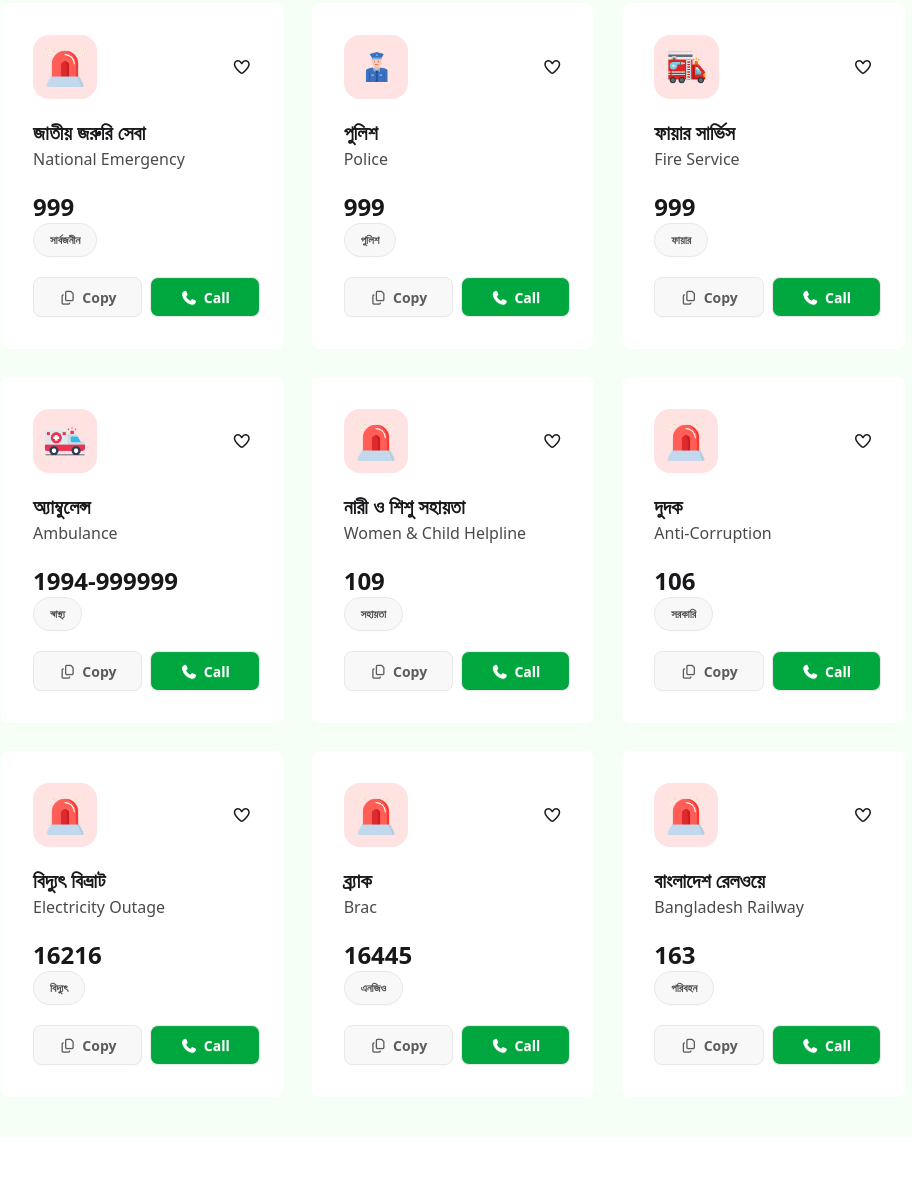
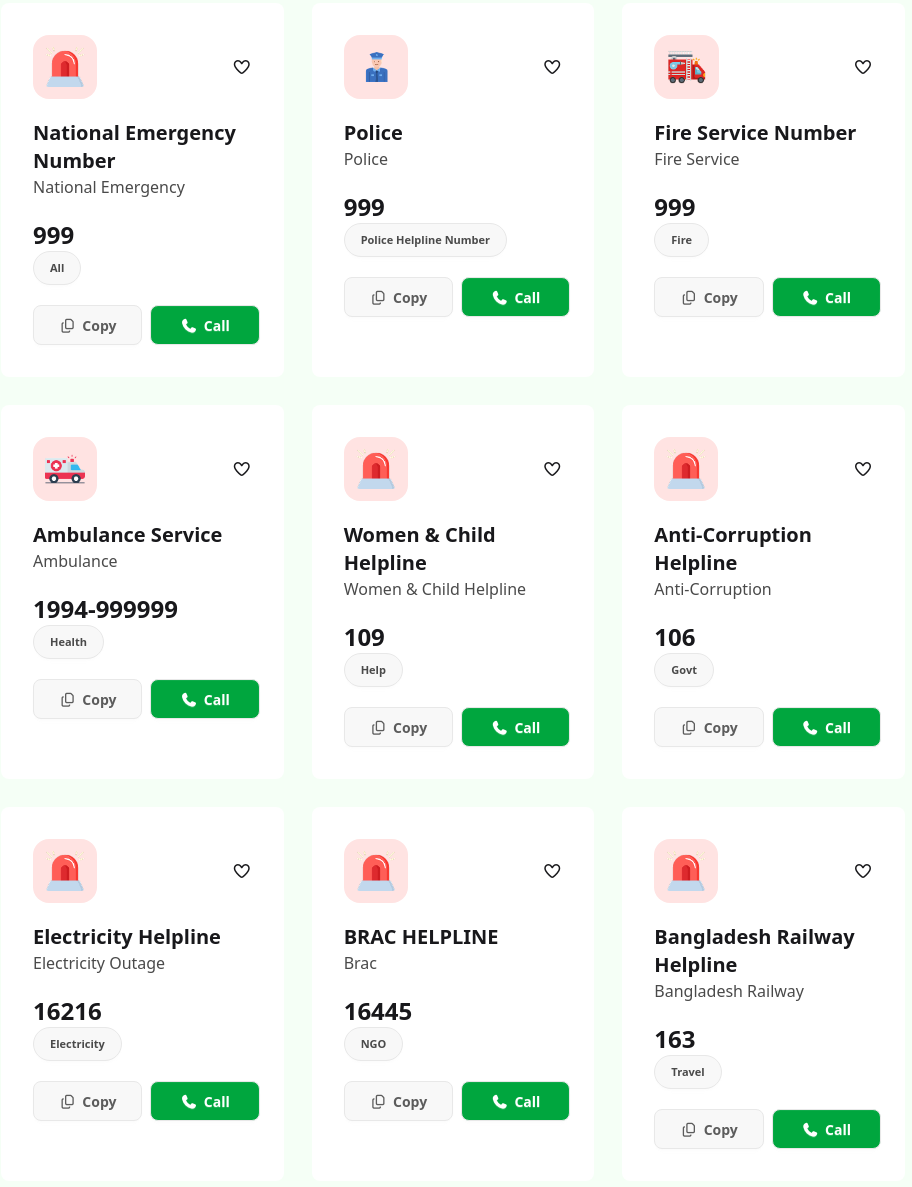
Before and after one commit to freedom7735/assignment-5, a plain HTML site: page index.html in a window 1280 px wide. Shown: the part 335-1522 px from the top of the page, without its empty margins (31-943 px from the left). Before the commit the page ends 1472 px from the top, so only its background shows below. Drawn offline with nearby package versions, Linux system fonts and the light colour scheme; a web font is replaced by a local one.

Commit message:
full recheck & update

```diff
--- a/index.html
+++ b/index.html
@@ -58,7 +58,7 @@
         class="text-white text-center bg-[linear-gradient(90deg,_#013223_0%,_#006747_50%,_#013223_100%)] py-5 px-4"
       >
         <img src="./assets/logo-dark.png" class="h-[90px] mx-auto" alt="" />
-        <h1 class="text-2xl font-bold py-3">জরুরি সেবা ডিরেক্টরি</h1>
+        <h1 class="text-2xl font-bold py-3">Emergency Service Directory</h1>
         <p class="font-bold">
           Government Emergency Services at Your Fingertip – A Project by
           Government of the People’s Republic of Bangladesh
@@ -81,14 +81,14 @@
             </div>
             <div class="py-5">
               <h1 id="card-title" class="font-bold text-xl">
-                জাতীয় জরুরি সেবা
+                National Emergency Number
               </h1>
               <p class="text-[#4A4A4A]">National Emergency</p>
             </div>
             <div class="pb-5">
               <h1 id="copyText" class="text-2xl font-bold">999</h1>
               <button class="btn btn-xs rounded-3xl p-4 text-[#4A4A4A]">
-                সার্বজনীন
+                All
               </button>
             </div>
             <div class="flex gap-2">
@@ -118,13 +118,13 @@
               ></span>
             </div>
             <div class="py-5">
-              <h1 id="card-title2" class="font-bold text-xl">পুলিশ</h1>
+              <h1 id="card-title2" class="font-bold text-xl">Police</h1>
               <p class="text-[#4A4A4A]">Police</p>
             </div>
             <div class="pb-5">
               <h1 id="copyText2" class="text-2xl font-bold">999</h1>
               <button class="btn btn-xs rounded-3xl p-4 text-[#4A4A4A]">
-                পুলিশ
+                Police Helpline Number
               </button>
             </div>
             <div class="flex gap-2">
@@ -154,13 +154,13 @@
               ></span>
             </div>
             <div class="py-5">
-              <h1 class="font-bold text-xl">ফায়ার সার্ভিস</h1>
+              <h1 class="font-bold text-xl">Fire Service Number</h1>
               <p class="text-[#4A4A4A]">Fire Service</p>
             </div>
             <div class="pb-5">
               <h1 id="copyText3" class="text-2xl font-bold">999</h1>
               <button class="btn btn-xs rounded-3xl p-4 text-[#4A4A4A]">
-                ফায়ার
+                Fire
               </button>
             </div>
             <div class="flex gap-2">
@@ -189,13 +189,13 @@
               ></span>
             </div>
             <div class="py-5">
-              <h1 class="font-bold text-xl">অ্যাম্বুলেন্স</h1>
+              <h1 class="font-bold text-xl">Ambulance Service</h1>
               <p class="text-[#4A4A4A]">Ambulance</p>
             </div>
             <div class="pb-5">
               <h1 id="copyText3" class="text-2xl font-bold">1994-999999</h1>
               <button class="btn btn-xs rounded-3xl p-4 text-[#4A4A4A]">
-                স্বাস্থ্য
+                Health
               </button>
             </div>
             <div class="flex gap-2">
@@ -224,13 +224,13 @@
               ></span>
             </div>
             <div class="py-5">
-              <h1 class="font-bold text-xl">নারী ও শিশু সহায়তা</h1>
+              <h1 class="font-bold text-xl">Women & Child Helpline</h1>
               <p class="text-[#4A4A4A]">Women & Child Helpline</p>
             </div>
             <div class="pb-5">
               <h1 id="copyText3" class="text-2xl font-bold">109</h1>
               <button class="btn btn-xs rounded-3xl p-4 text-[#4A4A4A]">
-                সহায়তা
+                Help
               </button>
             </div>
             <div class="flex gap-2">
@@ -259,13 +259,13 @@
               ></span>
             </div>
             <div class="py-5">
-              <h1 class="font-bold text-xl">দুদক</h1>
+              <h1 class="font-bold text-xl">Anti-Corruption Helpline</h1>
               <p class="text-[#4A4A4A]">Anti-Corruption</p>
             </div>
             <div class="pb-5">
               <h1 id="copyText3" class="text-2xl font-bold">106</h1>
               <button class="btn btn-xs rounded-3xl p-4 text-[#4A4A4A]">
-                সরকারি
+                Govt
               </button>
             </div>
             <div class="flex gap-2">
@@ -294,13 +294,15 @@
               ></span>
             </div>
             <div class="py-5">
-              <h1 id="card-title" class="font-bold text-xl">বিদ্যুৎ বিভ্রাট</h1>
+              <h1 id="card-title" class="font-bold text-xl">
+                Electricity Helpline
+              </h1>
               <p class="text-[#4A4A4A]">Electricity Outage</p>
             </div>
             <div class="pb-5">
               <h1 id="copyText" class="text-2xl font-bold">16216</h1>
               <button class="btn btn-xs rounded-3xl p-4 text-[#4A4A4A]">
-                বিদ্যুৎ
+                Electricity
               </button>
             </div>
             <div class="flex gap-2">
@@ -330,13 +332,13 @@
               ></span>
             </div>
             <div class="py-5">
-              <h1 id="card-title2" class="font-bold text-xl">ব্র্যাক</h1>
+              <h1 id="card-title2" class="font-bold text-xl">BRAC HELPLINE</h1>
               <p class="text-[#4A4A4A]">Brac</p>
             </div>
             <div class="pb-5">
               <h1 id="copyText2" class="text-2xl font-bold">16445</h1>
               <button class="btn btn-xs rounded-3xl p-4 text-[#4A4A4A]">
-                এনজিও
+                NGO
               </button>
             </div>
             <div class="flex gap-2">
@@ -366,13 +368,13 @@
               ></span>
             </div>
             <div class="py-5">
-              <h1 class="font-bold text-xl">বাংলাদেশ রেলওয়ে</h1>
+              <h1 class="font-bold text-xl">Bangladesh Railway Helpline</h1>
               <p class="text-[#4A4A4A]">Bangladesh Railway</p>
             </div>
             <div class="pb-5">
               <h1 id="copyText3" class="text-2xl font-bold">163</h1>
               <button class="btn btn-xs rounded-3xl p-4 text-[#4A4A4A]">
-                পরিবহন
+                Travel
               </button>
             </div>
             <div class="flex gap-2">
```
